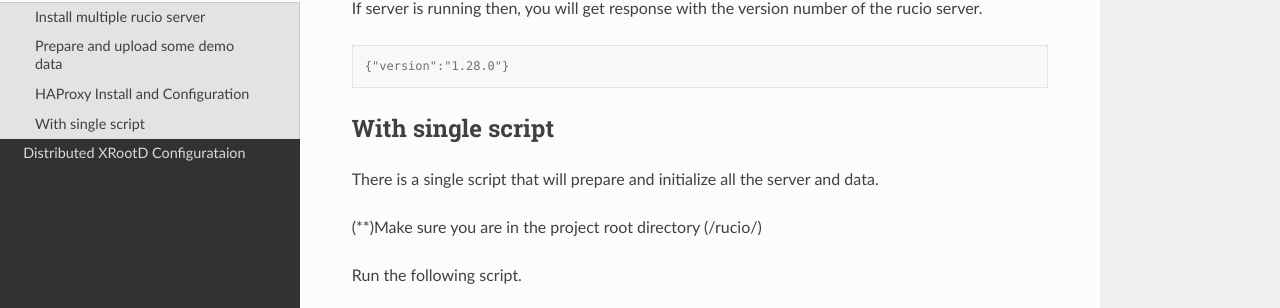
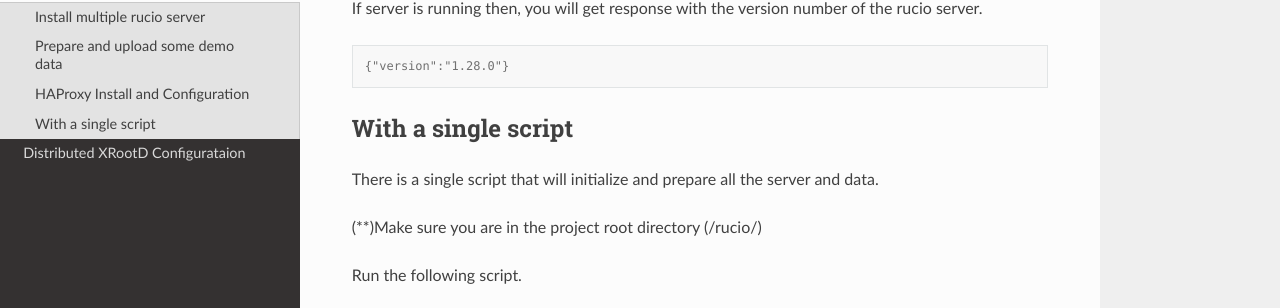
Before and after one commit to rahman-unilu/ulhpc-rucio-tutorials, a Sphinx documentation site: the page built from docs/source/distributedrucio.rst, in a window 1280 px wide and 900 px high, scrolled down 5129 px. Shown: the part 308-616 px from the top of the window. Built offline with Sphinx 7.4.7 and the Read the Docs theme 2.0.0, drawn with Linux system fonts in a browser that asks for light colours.

```diff
--- a/docs/source/distributedrucio.rst
+++ b/docs/source/distributedrucio.rst
@@ -225,11 +225,10 @@ If server is running then, you will get response with the version number of the
 
 
 
-With single script
-------------------
+With a single script
+--------------------
 
-There is a single script that will prepare and initialize all the server and data.
-
+There is a single script that will initialize and prepare all the server and data.
 
 (**)Make sure you are in the project root directory (/rucio/)
 
```
